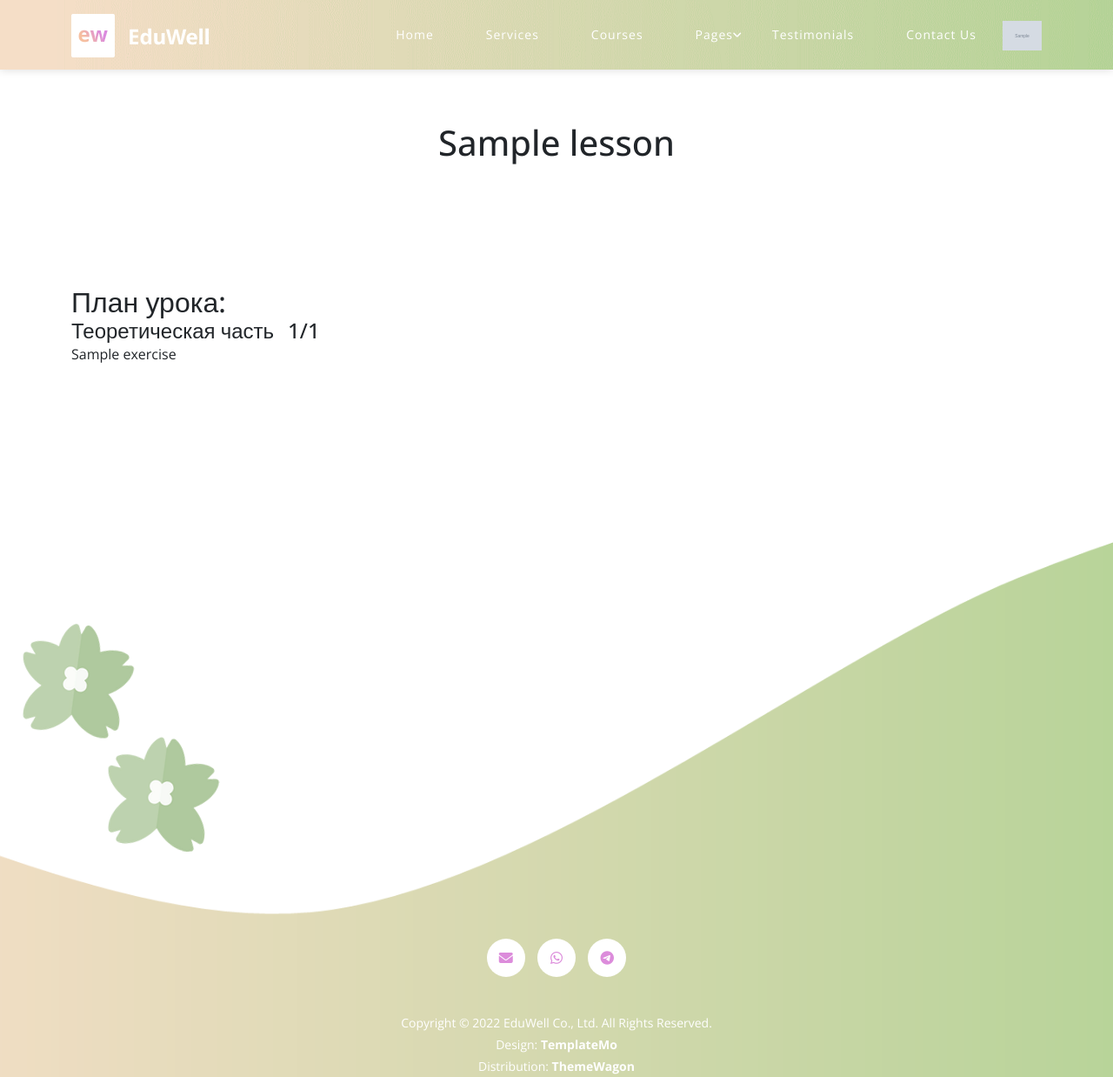
After one commit to NaiNaniNai/korean-site, a Django app: a page that uses course/templates/passing_lesson.html in a window 1280 px wide. The commit adds this page. Shown: the whole page at 87% size. Run offline with Django 5.2, Linux system fonts and the light colour scheme; a user stored in the database is signed in; tables that the repository leaves empty hold one stand-in row (values such as "Sample post"); grey boxes marked "Sample" are stand-in pictures; some libraries are stand-ins or nearby versions.

Commit message:
Add passing lesson view

```diff
--- a/course/choices.py
+++ b/course/choices.py
@@ -6,3 +6,15 @@ LEVEL_CHOICES = (
     ("5 уровень", "5 уровень"),
     ("6 уровень", "6 уровень"),
 )
+
+PART_OF_LESSON = (
+    ("Теоретическая часть", "Теоретическая часть"),
+    ("Практическая часть", "Практическая часть"),
+    ("Домашняя работа", "Домашняя работа"),
+)
+
+PART_OF_LESSON_SLUG = (
+    ("theory", "theory"),
+    ("practical", "practical"),
+    ("homework", "homework"),
+)
--- /dev/null
+++ b/course/templates/passing_lesson.html
@@ -0,0 +1,68 @@
+{% extends "base.html" %}
+{% block title %}
+    |{{ lesson.title }}
+{% endblock title %}
+{% block content %}
+    <section class="lesson_title">
+        <div class="container">
+            <div class="row">
+                <div class="lesson_title__title">
+                    {% if not is_available %}
+                        <h1>Вам недоступен этот курс!</h1>
+                        <h3>Для получения доступа обратитесь к администрации.</h3>
+                    {% else %}
+                        <h1>{{ lesson.title }}</h1>
+                    {% endif %}
+                </div>
+            </div>
+        </div>
+    </section>
+    <section class="lesson_plan">
+        <div class="container">
+            <div class="row">
+                <div class="lesson_plan__title">
+                    <h2>План урока:</h2>
+                </div>
+                <div class="lesson_plan_theory_part">
+                    <div class="lesson_plan_part_info">
+                        <div class="lesson_plan_part_info__title">
+                            <h4>{{ theory_part.title }}</h4>
+                        </div>
+                        <div class="lesson_plan_part_info__progress_bar">
+                            <h4>{{ theory_completed_exercises.count }}/{{ theory_part.exercises.count }}</h4>
+                        </div>
+                    </div>
+                    <div class="lesson_plan_theory_part_exercises">
+                        {% for exercise in theory_part.exercises.all %}
+                            <div class="lesson_plan_part_exercise__title">{{ exercise.title }}</div>
+                        {% endfor %}
+                    </div>
+                </div>
+                {% for part_of_lesson in parts_of_lesson_data %}
+                    <div class="lesson_plan_part">
+                        <div class="lesson_plan_part__title">
+                            <h4>{{ part_of_lesson.part_of_lesson.title }}</h4>
+                        </div>
+                        {% for exercise in part_of_lesson.part_of_lesson.exercises.all %}
+                            <div class="lesson_plan_part_exercise">
+                                <div class="lesson_plan_part_exercise__title">{{ exercise.title }}</div>
+                            </div>
+                        {% endfor %}
+                    </div>
+                {% endfor %}
+            </div>
+        </div>
+    </section>
+    {#    {% for part_of_lesson in parts_of_lesson_data %}#}
+    {#                            <h1>{{ part_of_lesson.part_of_lesson.title }}</h1>#}
+    {#                            <div></div>#}
+    {#                            Количество пройденных упражнений: {{ part_of_lesson.completed_exercises.count }}#}
+    {#                            <div></div>#}
+    {#                            {% for exercise in part_of_lesson.part_of_lesson.exercises.all %}#}
+    {#                                {{ exercise.title }}#}
+    {#                                {{ exercise.text|safe }}#}
+    {#                                <div></div>#}
+    {#                            {% endfor %}#}
+    {#                        {% endfor %}#}
+    {#                    {% endif %}#}
+{% endblock content %}
--- a/course/urls.py
+++ b/course/urls.py
@@ -10,4 +10,9 @@ urlpatterns = [
         views.PassingCourseView.as_view(),
         name="passing_course",
     ),
+    path(
+        "<str:course_slug>/<str:module_slug>/<str:lesson_slug>/passing",
+        views.PassingLessonView.as_view(),
+        name="passing_lesson",
+    ),
 ]
--- a/course/views.py
+++ b/course/views.py
@@ -1,8 +1,16 @@
-from django.shortcuts import render
+from django.shortcuts import render, get_object_or_404
 from django.views import View
 from django.views.generic import ListView
 
-from .models import Course, CourseUser, LessonUser, ExerciseUser
+from .models import (
+    Course,
+    CourseUser,
+    LessonUser,
+    ExerciseUser,
+    Lesson,
+    PartOfLessonUser,
+    PartOfLesson,
+)
 
 
 class CourseListView(ListView):
@@ -39,15 +47,24 @@ class PassingCourseView(View):
     """Passing the course"""
 
     def get(self, request, course_slug):
-        course = Course.objects.prefetch_related("modules__lessons").get(
-            slug=course_slug
+        course = get_object_or_404(
+            Course.objects.prefetch_related("modules__lessons"), slug=course_slug
         )
         modules = course.modules.all()
         user = request.user
+        is_available = False
+
+        context = {
+            "is_avialable": is_available,
+        }
+
+        if not user.id:
+            return render(request, "passing_course.html", context)
+
         user_course = CourseUser.objects.filter(course=course, user=user).first()
-        is_available = False
         if user_course:
-            is_available = user_course.is_available
+            is_available = True
+
         modules_data = []
         for module in modules:
             completed_lessons = LessonUser.objects.filter(
@@ -55,11 +72,11 @@ class PassingCourseView(View):
             )
             lessons_data = []
             for lesson in module.lessons.all():
-                completed_exercises = ExerciseUser.objects.filter(
-                    user=user, exercise__lesson=lesson, is_completed=True
+                completed_part = PartOfLessonUser.objects.filter(
+                    user=user, part_of_lesson__lesson=lesson, is_completed=True
                 )
                 lessons_data.append(
-                    {"lesson": lesson, "completed_exercises": completed_exercises}
+                    {"lesson": lesson, "completed_part": completed_part}
                 )
             modules_data.append(
                 {
@@ -76,3 +93,46 @@ class PassingCourseView(View):
             "modules_data": modules_data,
         }
         return render(request, "passing_course.html", context)
+
+
+class PassingLessonView(View):
+    """Passing the lesson"""
+
+    def get(self, request, course_slug, module_slug, lesson_slug):
+        course = Course.objects.prefetch_related("modules__lessons").get(
+            slug=course_slug
+        )
+        user = request.user
+        user_course = None
+        if user.id:
+            user_course = CourseUser.objects.filter(course=course, user=user).first()
+        is_available = False
+        if user_course:
+            is_available = user_course.is_available
+        lesson = Lesson.objects.filter(
+            module__course=course, module__slug=module_slug, slug=lesson_slug
+        ).first()
+        theory_part = PartOfLesson.objects.filter(lesson=lesson, slug="theory").first()
+        theory_completed_exercises = ExerciseUser.objects.filter(
+            user=user, exercise__part_of_lesson=theory_part, is_completed=True
+        )
+        parts_of_lesson = lesson.parts_of_lesson.all().exclude(slug="theory")
+        parts_of_lesson_data = []
+        for part_of_lesson in parts_of_lesson:
+            completed_exercises = ExerciseUser.objects.filter(
+                user=user, exercise__part_of_lesson=part_of_lesson, is_completed=True
+            )
+            parts_of_lesson_data.append(
+                {
+                    "part_of_lesson": part_of_lesson,
+                    "completed_exercises": completed_exercises,
+                }
+            )
+        context = {
+            "lesson": lesson,
+            "is_available": is_available,
+            "theory_part": theory_part,
+            "theory_completed_exercises": theory_completed_exercises,
+            "parts_of_lesson_data": parts_of_lesson_data,
+        }
+        return render(request, "passing_lesson.html", context)
--- a/static/css/style.css
+++ b/static/css/style.css
@@ -335,3 +335,24 @@ section {
 .course_passing_module_lesson__title a:hover {
 	color: #a9d18e;
 }
+
+
+/*---------------------
+  Lesson passing
+-----------------------*/
+
+.lesson_title__title {
+	text-align: center;
+}
+
+.lesson_plan_part {
+	margin-bottom: 3%;
+}
+
+.lesson_plan_part_info {
+	display: inline-flex;
+}
+
+.lesson_plan_part_info__title {
+	margin-right: 1em;
+}
```
Also changed, not shown: course/admin.py (+12 -0 lines), course/models.py (+62 -10 lines), course/templates/passing_course.html (+6 -4 lines), course/migrations/0007_remove_exercise_lesson_partoflesson_and_more.py (added), course/migrations/0008_alter_partoflesson_slug.py (added), course/migrations/0009_alter_answer_is_correct_alter_partoflesson_slug_and_more.py (added), course/migrations/0010_rename_partofleveluser_partoflessonuser.py (added).
